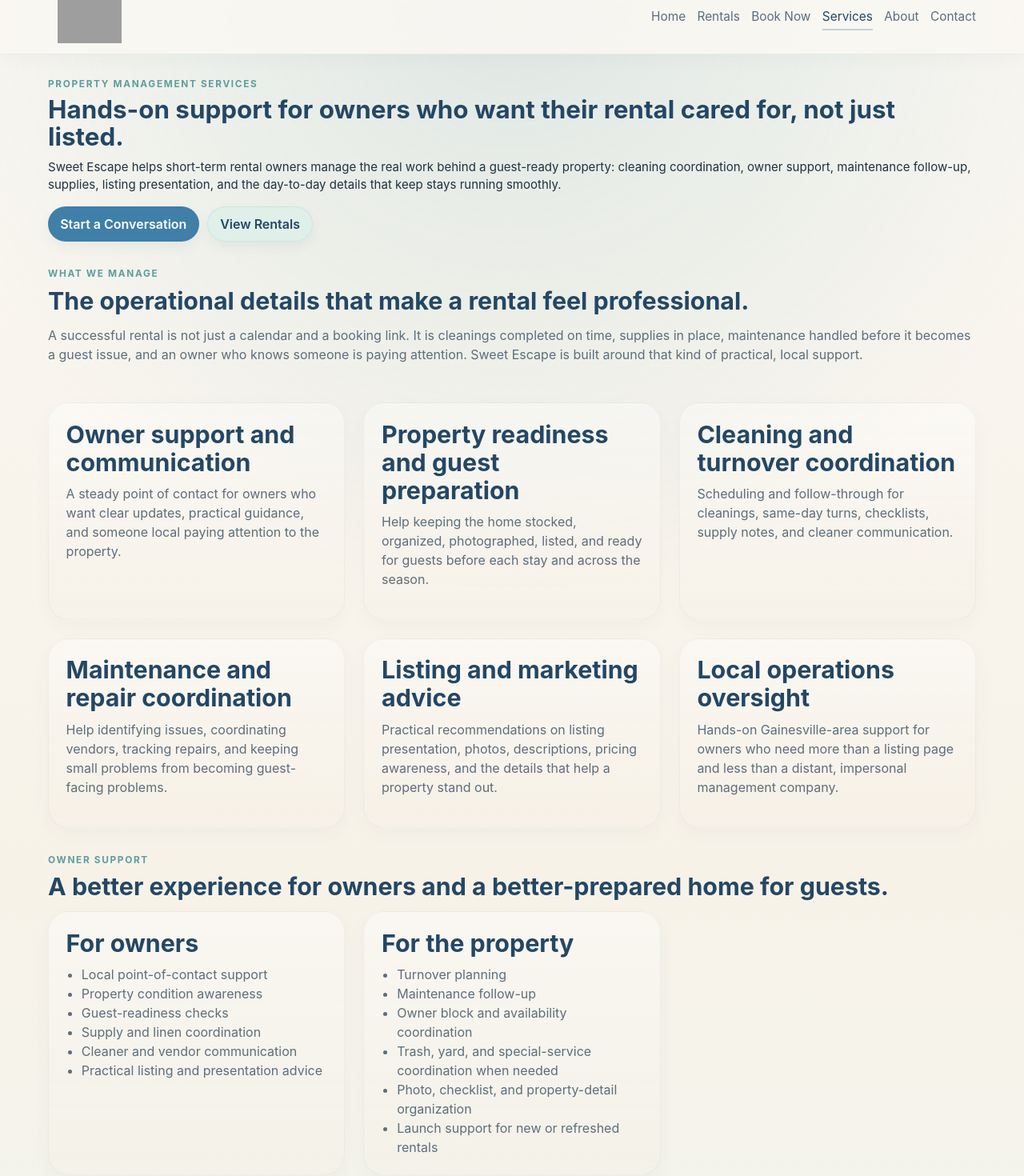
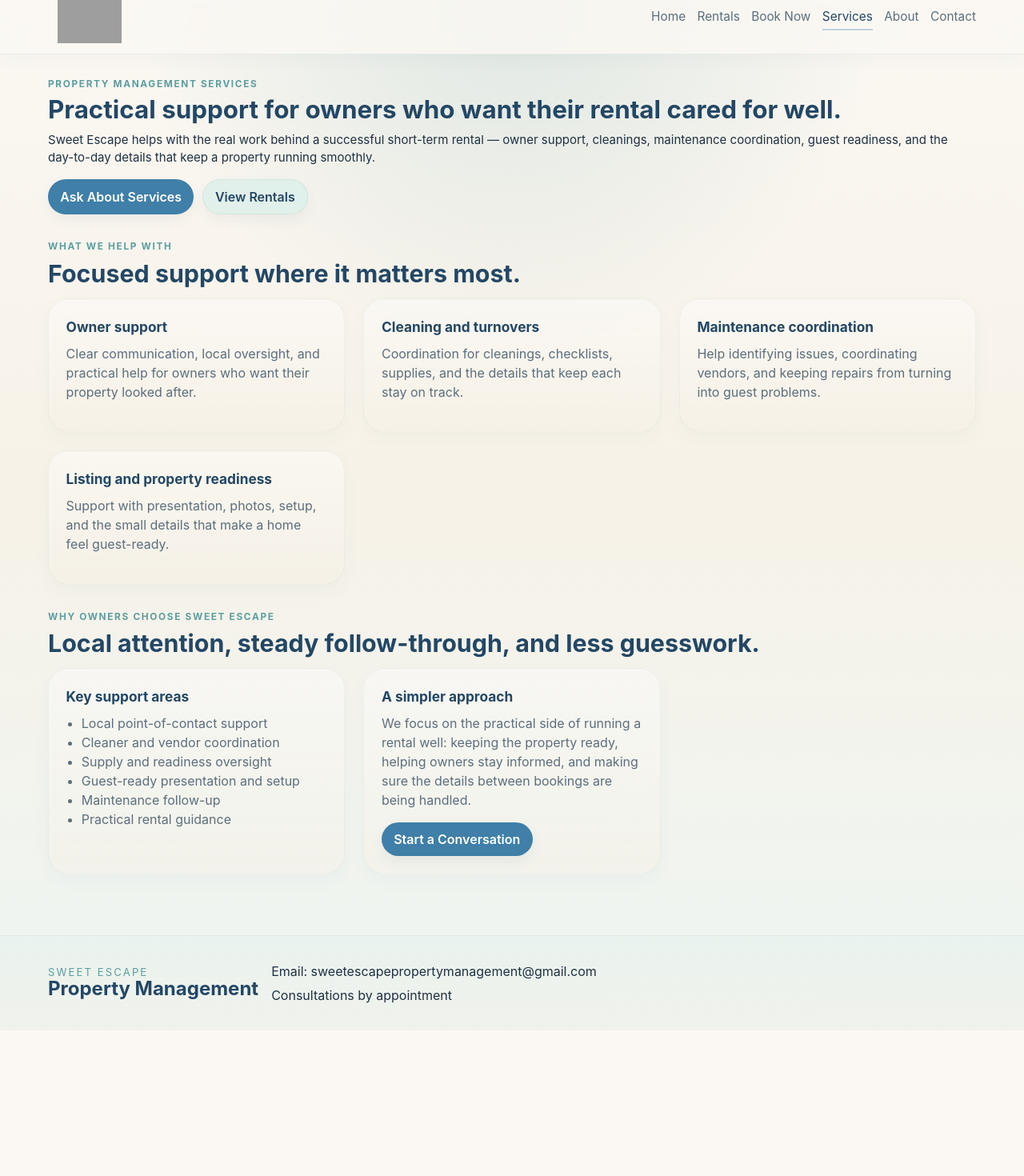
Before and after one commit to masterhavik/sweet-escape-website-2026, a React (Vite) app: page /services in a window 1280 px wide. Shown: the part 20-1490 px from the top of the page at 80% size. After the commit the page ends 1308 px from the top, so only its background shows below. Built offline with nearby package versions, Linux system fonts and the light colour scheme; grey boxes are pictures that could not be loaded.

Commit message:
Simplify Sweet Escape services page

```diff
--- a/src/data/services.ts
+++ b/src/data/services.ts
@@ -1,75 +1,31 @@
 export const serviceHighlights = [
   {
-    title: 'Owner support and communication',
+    title: 'Owner support',
     description:
-      'A steady point of contact for owners who want clear updates, practical guidance, and someone local paying attention to the property.',
+      'Clear communication, local oversight, and practical help for owners who want their property looked after.',
   },
   {
-    title: 'Property readiness and guest preparation',
+    title: 'Cleaning and turnovers',
     description:
-      'Help keeping the home stocked, organized, photographed, listed, and ready for guests before each stay and across the season.',
+      'Coordination for cleanings, checklists, supplies, and the details that keep each stay on track.',
   },
   {
-    title: 'Cleaning and turnover coordination',
+    title: 'Maintenance coordination',
     description:
-      'Scheduling and follow-through for cleanings, same-day turns, checklists, supply notes, and cleaner communication.',
+      'Help identifying issues, coordinating vendors, and keeping repairs from turning into guest problems.',
   },
   {
-    title: 'Maintenance and repair coordination',
+    title: 'Listing and property readiness',
     description:
-      'Help identifying issues, coordinating vendors, tracking repairs, and keeping small problems from becoming guest-facing problems.',
-  },
-  {
-    title: 'Listing and marketing advice',
-    description:
-      'Practical recommendations on listing presentation, photos, descriptions, pricing awareness, and the details that help a property stand out.',
-  },
-  {
-    title: 'Local operations oversight',
-    description:
-      'Hands-on Gainesville-area support for owners who need more than a listing page and less than a distant, impersonal management company.',
+      'Support with presentation, photos, setup, and the small details that make a home feel guest-ready.',
   },
 ] as const;
 
-export const ownerServiceDetails = [
-  {
-    title: 'For owners',
-    items: [
-      'Local point-of-contact support',
-      'Property condition awareness',
-      'Guest-readiness checks',
-      'Supply and linen coordination',
-      'Cleaner and vendor communication',
-      'Practical listing and presentation advice',
-    ],
-  },
-  {
-    title: 'For the property',
-    items: [
-      'Turnover planning',
-      'Maintenance follow-up',
-      'Owner block and availability coordination',
-      'Trash, yard, and special-service coordination when needed',
-      'Photo, checklist, and property-detail organization',
-      'Launch support for new or refreshed rentals',
-    ],
-  },
+export const ownerServicePoints = [
+  'Local point-of-contact support',
+  'Cleaner and vendor coordination',
+  'Supply and readiness oversight',
+  'Guest-ready presentation and setup',
+  'Maintenance follow-up',
+  'Practical rental guidance',
 ] as const;
-
-export const serviceProcessSteps = [
-  {
-    title: '1. Understand the property',
-    description:
-      'We start with the home itself: location, guest type, owner goals, current listing setup, recurring issues, and what kind of support is actually needed.',
-  },
-  {
-    title: '2. Build the operating plan',
-    description:
-      'We help organize the recurring work behind the rental: cleanings, supplies, maintenance needs, owner preferences, access notes, checklists, and guest-facing standards.',
-  },
-  {
-    title: '3. Keep the details moving',
-    description:
-      'Once the property is active, the focus becomes steady coordination: watching the calendar, communicating with cleaners and vendors, and helping owners stay ahead of problems.',
-  },
-] as const;
--- a/src/pages/ServicesPage.tsx
+++ b/src/pages/ServicesPage.tsx
@@ -1,20 +1,20 @@
 import { Link } from 'react-router-dom';
-import { ownerServiceDetails, serviceHighlights, serviceProcessSteps } from '../data/services';
+import { ownerServicePoints, serviceHighlights } from '../data/services';
 
 export function ServicesPage() {
   return (
     <div className="page-stack">
       <section className="panel">
         <p className="eyebrow">Property management services</p>
-        <h1>Hands-on support for owners who want their rental cared for, not just listed.</h1>
+        <h1>Practical support for owners who want their rental cared for well.</h1>
         <p className="lead">
-          Sweet Escape helps short-term rental owners manage the real work behind a guest-ready
-          property: cleaning coordination, owner support, maintenance follow-up, supplies, listing
-          presentation, and the day-to-day details that keep stays running smoothly.
+          Sweet Escape helps with the real work behind a successful short-term rental — owner
+          support, cleanings, maintenance coordination, guest readiness, and the day-to-day details
+          that keep a property running smoothly.
         </p>
         <div className="button-row">
           <Link className="button button--primary" to="/contact">
-            Start a Conversation
+            Ask About Services
           </Link>
           <Link className="button button--secondary" to="/rentals">
             View Rentals
@@ -24,40 +24,14 @@ export function ServicesPage() {
 
       <section className="panel">
         <div className="section-heading">
-          <p className="eyebrow">What we manage</p>
-          <h2>The operational details that make a rental feel professional.</h2>
+          <p className="eyebrow">What we help with</p>
+          <h2>Focused support where it matters most.</h2>
         </div>
-        <p>
-          A successful rental is not just a calendar and a booking link. It is cleanings completed
-          on time, supplies in place, maintenance handled before it becomes a guest issue, and an
-          owner who knows someone is paying attention. Sweet Escape is built around that kind of
-          practical, local support.
-        </p>
-      </section>
-
-      <section className="card-grid">
+        <div className="card-grid">
           {serviceHighlights.map((item) => (
             <article key={item.title} className="card">
-            <h2>{item.title}</h2>
+              <h3>{item.title}</h3>
               <p>{item.description}</p>
-          </article>
-        ))}
-      </section>
-
-      <section className="panel">
-        <div className="section-heading">
-          <p className="eyebrow">Owner support</p>
-          <h2>A better experience for owners and a better-prepared home for guests.</h2>
-        </div>
-        <div className="card-grid">
-          {ownerServiceDetails.map((section) => (
-            <article key={section.title} className="card">
-              <h2>{section.title}</h2>
-              <ul className="list-block">
-                {section.items.map((item) => (
-                  <li key={item}>{item}</li>
-                ))}
-              </ul>
             </article>
           ))}
         </div>
@@ -65,33 +39,32 @@ export function ServicesPage() {
 
       <section className="panel">
         <div className="section-heading">
-          <p className="eyebrow">How we work</p>
-          <h2>Organized, practical, and grounded in what actually happens between bookings.</h2>
+          <p className="eyebrow">Why owners choose Sweet Escape</p>
+          <h2>Local attention, steady follow-through, and less guesswork.</h2>
         </div>
         <div className="card-grid">
-          {serviceProcessSteps.map((step) => (
-            <article key={step.title} className="card">
-              <h2>{step.title}</h2>
-              <p>{step.description}</p>
+          <article className="card">
+            <h3>Key support areas</h3>
+            <ul className="list-block">
+              {ownerServicePoints.map((item) => (
+                <li key={item}>{item}</li>
+              ))}
+            </ul>
           </article>
-          ))}
-        </div>
-      </section>
 
-      <section className="panel">
-        <div className="section-heading">
-          <p className="eyebrow">Good fit</p>
-          <h2>For owners who want local attention and practical rental operations support.</h2>
-        </div>
+          <article className="card">
+            <h3>A simpler approach</h3>
             <p>
-          Sweet Escape is a good fit for owners who care about presentation, guest experience, and
-          consistent follow-through, especially when they need help coordinating the work that
-          happens before check-in, after checkout, and whenever the property needs attention.
+              We focus on the practical side of running a rental well: keeping the property ready,
+              helping owners stay informed, and making sure the details between bookings are being
+              handled.
             </p>
             <div className="button-row">
               <Link className="button button--primary" to="/contact">
-            Ask About Owner Services
+                Start a Conversation
               </Link>
+            </div>
+          </article>
         </div>
       </section>
     </div>
```
Lines whose indentation alone changed are shown as unchanged.
